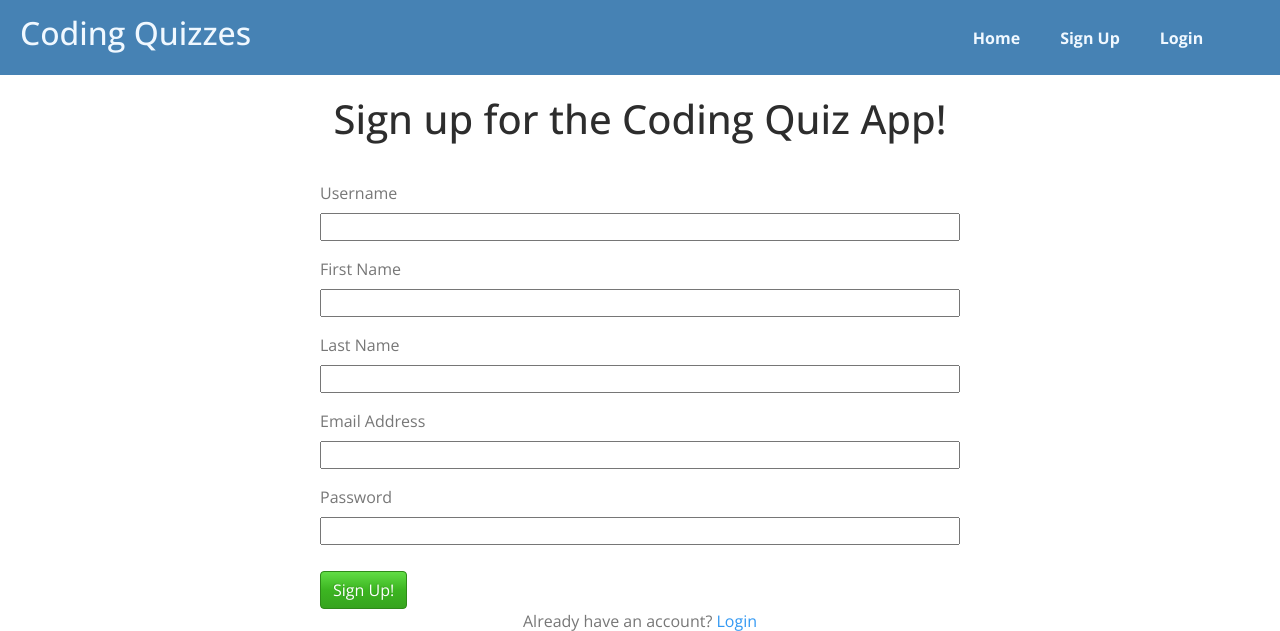
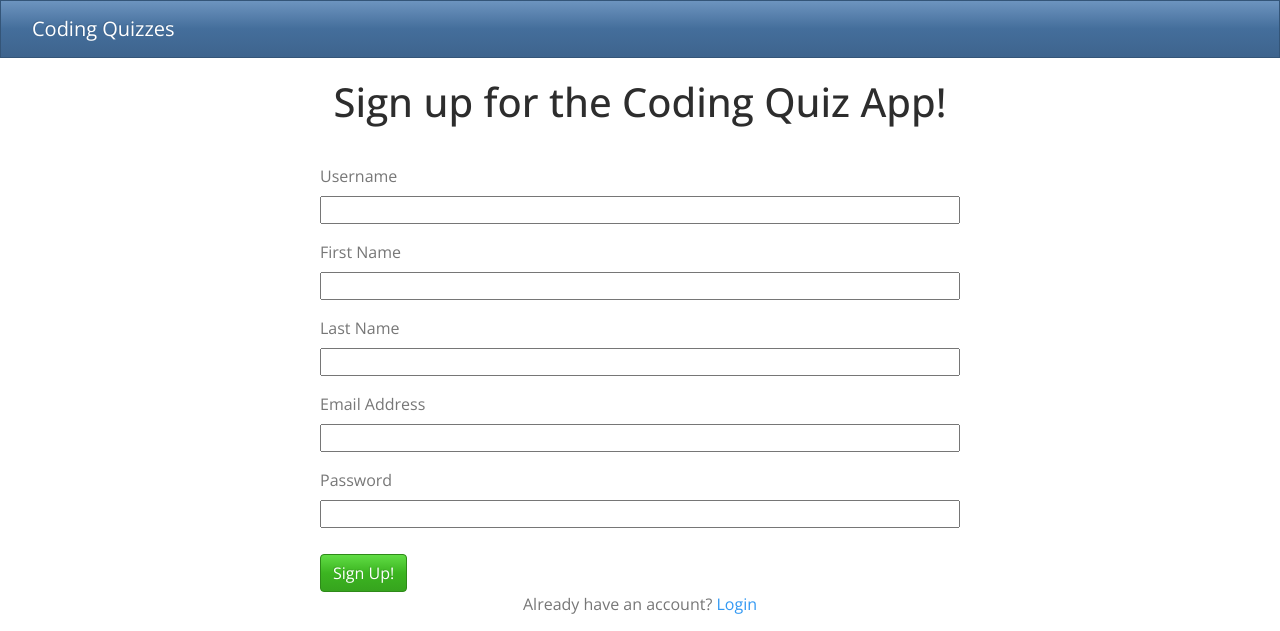
Before and after one commit to rnbrietzke10/coding-quiz-app, a Flask app: page /signup in a window 1280 px wide. Shown: the top 631 px of the page. Run offline with Flask 2, Linux system fonts and the light colour scheme; some libraries are stand-ins or nearby versions.

Commit message:
add titles videos, default home page to signup route

```diff
--- a/app.py
+++ b/app.py
@@ -54,7 +54,7 @@ def logout_user():
 
 @app.route('/')
 def home_page():
-    return render_template('home_page.html')
+    return redirect('/signup')
 
 
 """************************* User signup, login, logout Routes  *************************"""
@@ -79,7 +79,7 @@ def signup_route():
             form_error(form)
             return render_template('signup_page.html', form=form)
         login_user(user)
-        return redirect('/')
+        return redirect(f"/users/dashboard/{user.id}")
     else:
         return render_template('signup_page.html', form=form)
 
@@ -116,13 +116,12 @@ def user_dashboard(user_id):
     If the user is not logged or trying to get to another user's dashboard redirect them to the home page
     """
     user = g.user
-
-    user_quiz_data = user.quizzes_data
-    if user:
-        print("Image url: ", user.image_url)
+    if user.id == user_id:
+        user_quiz_data = user.quizzes_data
         return render_template("user_homepage.html", user=user, user_quiz_data=user_quiz_data)
-
-    return redirect("/")
+    else:
+        flash("Access unauthorized.", "danger")
+        return redirect("/signup")
 
 
 @app.route('/quiz', methods=["GET", "POST"])
@@ -180,20 +179,96 @@ def quiz_results():
 
 def request_youtube_api(query):
     res = requests.get(
-        f"https://youtube.googleapis.com/youtube/v3/search?part=snippet&maxResults=3&q={query}&key={YOUTUBE_API_KEY}")
+        f'https://youtube.googleapis.com/youtube/v3/search?part=snippet&maxResults=3&q={session["category"]}%20{query}&key={YOUTUBE_API_KEY}')
 
     res_json = res.content
     data = json.loads(res_json)
     youtube_data = []
-
+    print(data)
     for video in data['items']:
-        youtube_data.append([video['snippet']['thumbnails']['default']['url'], video['id']['videoId']])
+        youtube_data.append(
+            [video['snippet']['thumbnails']['default']['url'], video['id']['videoId'], video['snippet']['title']])
 
     session['youtube_data'] = youtube_data
+    print('****************************************')
+    print(youtube_data)
+    print('****************************************')
     return youtube_data
 
 
+@app.route('/users/dashboard/<int:user_id>/edit', methods=["GET", "POST"])
+def edit_user_profile(user_id):
+    """
+    Edit user information
+    """
+    user = User.query.filter_by(id=user_id).first()
+    print(user)
+    if not g.user:
+        flash("Access unauthorized.", "danger")
+        return redirect('/signup')
+    form = UpdateProfileForm(obj=user)
+    if form.validate_on_submit():
+        try:
+            user.first_name = form.first_name.data
+            user.last_name = form.last_name.data
+            user.email = form.email.data
+            user.username = form.username.data
+            user.image_url = form.image_url.data
+            db.session.commit()
+        except IntegrityError:
+            form_error(form)
+            return render_template('edit_user_info.html', form=form)
+
+        return redirect('/')
+    if user.id == g.user.id:
+        return render_template('edit_user_info.html', form=form)
+
+
+@app.route('/quiz-data/<int:quiz_id>')
+def quiz_detail_page(quiz_id):
+    """Show quiz details with the given id"""
+    quiz_data = QuizData.query.get_or_404(quiz_id)
+    video_images = []
+    video_ids = []
+    video_images_ids = []
+    video_titles = []
+
+    suggested_videos = quiz_data.suggested_videos.replace('{', "")
+    suggested_videos = suggested_videos.replace('}', "")
+
+    split_video_data = suggested_videos.split(',')
+    # print('******************************************')
+    # print("split_video_data", split_video_data)
+    # print('******************************************')
+    for item in split_video_data:
+        if 'https' in item:
+            video_images.append(item)
+        elif " " in item:
+            first_filter = item.replace("'", "")
+            second_filter = first_filter.replace('"', '')
+            video_titles.append(second_filter)
+        else:
+            video_ids.append(item)
+    # print('******************************************')
+    # print("images", video_images)
+    # print('******************************************')
+    print('******************************************')
+    # print("ids", video_ids)
+    print('video_titles: ', video_titles)
+    print('******************************************')
+
+    video_images_ids.append((video_images[0], video_ids[0], video_titles[0]))
+    video_images_ids.append((video_images[1], video_ids[1], video_titles[1]))
+    video_images_ids.append((video_images[2], video_ids[2], video_titles[2]))
+
+    return render_template('quiz_detail_page.html', quiz_data=quiz_data, video_images_ids=video_images_ids)
+
+
 def check_answers(results):
+    """
+    Check which answers are correct and incorrect
+    Store data in object and then store data in database
+    """
     question_data = session['data']
 
     checked_answers = {
@@ -204,11 +279,6 @@ def check_answers(results):
         'did_not_answer': [],
         'suggested_videos': []
     }
-    """
-    video data for styling
-    'suggested_videos': [['https://i.ytimg.com/vi/HCQxjQoeWpg/default.jpg', 'HCQxjQoeWpg'], ['https://i.ytimg.com/vi/dxHTkqSpz-w/default.jpg', 'dxHTkqSpz-w'], ['https://i.ytimg.com/vi/ozS7R0vfsEM/default.jpg', 'ozS7R0vfsEM']]}
-
-    """
 
     for question in question_data:
         user_answer = results['answers'].get(str(question['id']))
@@ -242,57 +312,10 @@ def check_answers(results):
     return checked_answers
 
 
-@app.route('/users/dashboard/<int:user_id>/edit', methods=["GET", "POST"])
-def quiz_results_page(user_id):
-    user = User.query.filter_by(id=user_id).first()
-    print(user)
-    if not g.user:
-        flash("Access unauthorized.", "danger")
-        return redirect('/signup')
-    form = UpdateProfileForm(obj=user)
-    if form.validate_on_submit():
-        try:
-            user.first_name = form.first_name.data
-            user.last_name = form.last_name.data
-            user.email = form.email.data
-            user.username = form.username.data
-            user.image_url = form.image_url.data
-            db.session.commit()
-        except IntegrityError:
-            form_error(form)
-            return render_template('edit_user_info.html', form=form)
-
-        return redirect('/')
-    if user.id == g.user.id:
-        return render_template('edit_user_info.html', form=form)
-
-
-@app.route('/quiz-data/<int:quiz_id>')
-def quiz_detail_page(quiz_id):
-    """Show quiz details with the given id"""
-    quiz_data = QuizData.query.get_or_404(quiz_id)
-    video_images = []
-    video_ids = []
-    video_images_ids = []
-
-    suggested_videos = quiz_data.suggested_videos.replace('{', "")
-    suggested_videos = suggested_videos.replace('}', "")
-
-    split_video_data = suggested_videos.split(',')
-    for item in split_video_data:
-        if 'https' in item:
-            video_images.append(item)
-        else:
-            video_ids.append(item)
-
-    video_images_ids.append((video_images[0], video_ids[0]))
-    video_images_ids.append((video_images[1], video_ids[1]))
-    video_images_ids.append((video_images[2], video_ids[2]))
-
-    return render_template('quiz_detail_page.html', quiz_data=quiz_data, video_images_ids=video_images_ids)
-
-
 def form_error(form):
+    """
+    Check if email or username is already used and display appropriate message
+    """
     db.session.rollback()
     if User.query.filter(User.email == form.email.data).first():
         flash("Email is already taken", "danger")
--- a/static/app.css
+++ b/static/app.css
@@ -20,57 +20,10 @@
 }
 
 /******************* Nav bar styling *******************/
-.outer-nav-container {
-    display: flex;
-    justify-content: space-between;
-    background-color: steelblue;
-    align-items: center;
-    height: 75px;
+.no-text-wrap {
+    white-space: nowrap;
 }
 
-.nav-heading-container {
-    margin-left: 20px;
-}
-
-.nav-heading-container h2 {
-    color: aliceblue;
-}
-
-.nav-links-container {
-    display: flex;
-    height: 100%;
-    min-width: 30%;
-    align-items: center;
-    justify-content: center;
-}
-
-.nav-links {
-    display: flex;
-    align-items: center;
-    text-decoration: none;
-    color: aliceblue;
-    height: 100%;
-    padding: 10px 20px;
-    transition: 1s;
-    font-weight: bold;
-
-
-}
-
-.nav-links:hover {
-    background-color: aliceblue;
-    color: steelblue;
-    transition: 1s;
-    text-decoration: none;
-
-
-}
-
-
-#nav-profile-image {
-    height: 50px;
-    width: 50px;
-}
 
 /******************* Home Page Styling *******************/
 .home-content-container {
--- a/static/app.js
+++ b/static/app.js
@@ -48,7 +48,7 @@ function createResultElements(data) {
     }
 
     if (data['missed_questions'].length !== 0) {
-        $('.quiz-container').append('<div class="results-container" id="questions-wrong" ><h3>Wrong Answers</h3></div>')
+        $('.quiz-container').append('<div class="results-container" id="questions-wrong" ><h3>Incorrect Answers</h3></div>')
         for (let i = 0; i < data['missed_questions'].length; i++) {
             $('#questions-wrong').append(`<div class="answer wrong">${data['missed_questions'][i]}</div>`)
         }
@@ -63,7 +63,7 @@ function createResultElements(data) {
     if (data['suggested_videos']) {
         $('#questions-wrong').append(`<div class="suggested-videos-container"><h3>Suggested Videos</h3><div class="suggested-videos"></div></div>`)
         for (let i = 0; i < data['suggested_videos'].length; i++) {
-            $('.suggested-videos').append(`<div class="video"><a href="https://www.youtube.com/watch?v=${data['suggested_videos'][i][1]}" target="_blank" ><img src="${data['suggested_videos'][i][0]}" alt="Suggested Video ${i + 1}"></a></div>`)
+            $('.suggested-videos').append(`<div class="video"><a href="https://www.youtube.com/watch?v=${data['suggested_videos'][i][1]}" target="_blank" ><img src="${data['suggested_videos'][i][0]}"  class="video-img" alt="Suggested Video ${i + 1}"></a> <p class="video-title">${data['suggested_videos'][i][2]}</p></div>`)
         }
     }
 }
--- a/templates/base.html
+++ b/templates/base.html
@@ -8,40 +8,42 @@
     <link rel="stylesheet" href="https://cdn.jsdelivr.net/npm/bootswatch@4.5.2/dist/spacelab/bootstrap.min.css"
           integrity="sha384-F1AY0h4TrtJ8OCUQYOzhcFzUTxSOxuaaJ4BeagvyQL8N9mE4hrXjdDsNx249NpEc" crossorigin="anonymous">
 
-    <script src="https://unpkg.com/jquery"></script>
-    <script src="https://unpkg.com/popper"></script>
-    <script src="https://unpkg.com/bootstrap"></script>
+
     <link rel="preconnect" href="https://fonts.googleapis.com">
     <link rel="preconnect" href="https://fonts.gstatic.com" crossorigin>
     <link href="https://fonts.googleapis.com/css2?family=Open+Sans:wght@400;500;700&display=swap" rel="stylesheet">
     <link rel="stylesheet" type="text/css" href="{{ url_for('static', filename='app.css') }}"/>
-    {#    <link rel="stylesheet" href="../static/app.css">#}
     <title>{% block title %}{% endblock %}</title>
 </head>
 <body>
 <div class="wrapper">
-    <nav class="outer-nav-container">
-        <div class="nav-heading-container">
-            <h2>Coding Quizzes</h2>
+    <nav class="navbar navbar-expand-sm navbar-dark bg-primary " >
+        <div class="container-fluid">
+            <a class="navbar-brand" href="#">Coding Quizzes</a>
+            <button class="navbar-toggler" type="button" data-toggle="collapse" data-target="#navbarNav"
+                    aria-controls="navbarNav" aria-expanded="false" aria-label="Toggle navigation">
+                <span class="navbar-toggler-icon"></span>
+            </button>
         </div>
+ {% if g.user %}
+        <div class="collapse navbar-collapse" id="navbarNav">
 
-        <div class="nav-links-container">
-            <a href="/" class="nav-links">Home</a>
-            {% if not g.user %}
-                <a href="/signup" class="nav-links">Sign Up</a>
-                <a href="/login" class="nav-links">Login</a>
-            {% else %}
-                <a href="/logout" class="nav-links">Log out</a>
-                <a href="/users/dashboard/{{ g.user.id }}/edit" class="nav-links">Edit Profile</a>
-                <a href="/users/dashboard/{{ g.user.id }}" class="nav-links">
-                    <img src="{{ g.user.image_url }}" alt="{{ g.user.username }}" class="circular-profile-image"
-                         id="nav-profile-image"/>
-                </a>
-
-            {% endif %}
+                <ul class="navbar-nav">
+                    <li class="nav-item">
+                        <a class="nav-link no-text-wrap" href="/logout">Log out</a>
+                    </li>
+                    <li class="nav-item">
+                        <a href="/users/dashboard/{{ g.user.id }}/edit" class="nav-link no-text-wrap">Edit Profile</a>
+                    </li>
+                    <li class="nav-item">
+                        <a class="nav-link no-text-wrap" href="/users/dashboard/{{ g.user.id }}">{{ g.user.username }}</a>
+                    </li>
+                </ul>
 
         </div>
+             {% endif %}
     </nav>
+
     <div class="content">
         {% for category, message in get_flashed_messages(with_categories=True) %}
             <div class="alert alert-{{ category }}">{{ message }}</div>
@@ -50,6 +52,15 @@
 
 </div>
 
+<script src="https://code.jquery.com/jquery-3.2.1.slim.min.js"
+        integrity="sha384-KJ3o2DKtIkvYIK3UENzmM7KCkRr/rE9/Qpg6aAZGJwFDMVNA/GpGFF93hXpG5KkN"
+        crossorigin="anonymous"></script>
+<script src="https://cdn.jsdelivr.net/npm/popper.js@1.12.9/dist/umd/popper.min.js"
+        integrity="sha384-ApNbgh9B+Y1QKtv3Rn7W3mgPxhU9K/ScQsAP7hUibX39j7fakFPskvXusvfa0b4Q"
+        crossorigin="anonymous"></script>
+<script src="https://cdn.jsdelivr.net/npm/bootstrap@4.0.0/dist/js/bootstrap.min.js"
+        integrity="sha384-JZR6Spejh4U02d8jOt6vLEHfe/JQGiRRSQQxSfFWpi1MquVdAyjUar5+76PVCmYl"
+        crossorigin="anonymous"></script>
 <script src="{{ url_for('static', filename='../static/app.js') }}"></script>
 
 </body>
--- a/templates/login_page.html
+++ b/templates/login_page.html
@@ -6,4 +6,8 @@
   {% include "_form.html" %}
   <button class="btn btn-success" type="submit">Login</button>
 </form>
+    <p>
+    Don't have an account?
+     <a href="/signup">Sign up</a>
+    </p>
 {% endblock %}
--- a/templates/quiz.html
+++ b/templates/quiz.html
@@ -1,10 +1,5 @@
 {% extends 'base.html' %} {% block title %}Home Page{% endblock %} {% block
 content %}
-    <div class="user-profile-heading">
-        <h1>{{ user.first_name }} {{ user.last_name }}</h1>
-        <img src="{{ user.image_url }}" alt="{{ user.first_name }}'s profile picture"
-             class="user-profile-image circular-profile-image">
-    </div>
     <div class="quiz-container">
         {% for question in data %}
             <div class="qa-container">
```
Also changed, not shown: other parts of static/app.css (+82 -7 lines), templates/quiz_detail_page.html (+8 -4 lines), templates/user_homepage.html (+8 -2 lines), 1 other file.
